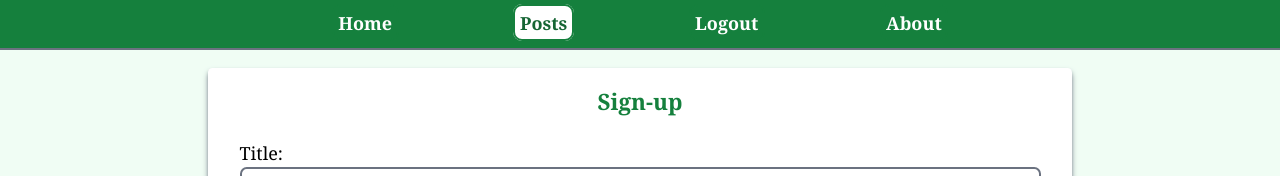
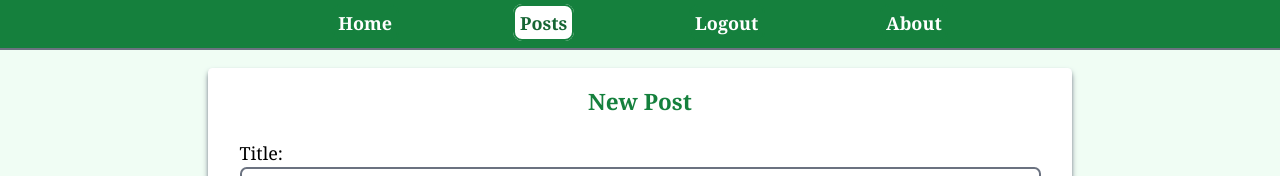
Before and after one commit to ValerioL94/blog-api-postgresql, a React (Vite) app in the folder blog-frontend-author/: page /posts/new-post in a window 1280 px wide. Shown: the top 176 px of the page. Built offline with nearby package versions, Linux system fonts and the light colour scheme; sample sign-in values are in the browser's storage.

Commit message:
fix typo

```diff
--- a/blog-frontend-author/src/pages/NewPost.tsx
+++ b/blog-frontend-author/src/pages/NewPost.tsx
@@ -3,7 +3,7 @@ import PostForm from '../components/PostForm';
 const NewPost = () => {
   return (
     <div className='flex flex-col gap-2 p-4 w-full max-w-3xl rounded bg-white shadow-md shadow-gray-500'>
-      <h1 className='text-center text-green-700 font-bold text-xl'>Sign-up</h1>
+      <h1 className='text-center text-green-700 font-bold text-xl'>New Post</h1>
       <div className='p-2'>
         <PostForm />
       </div>
```
